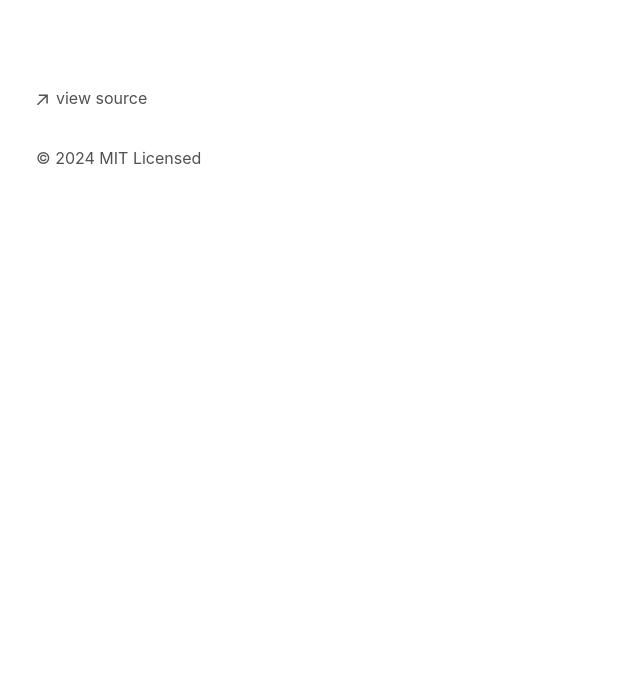
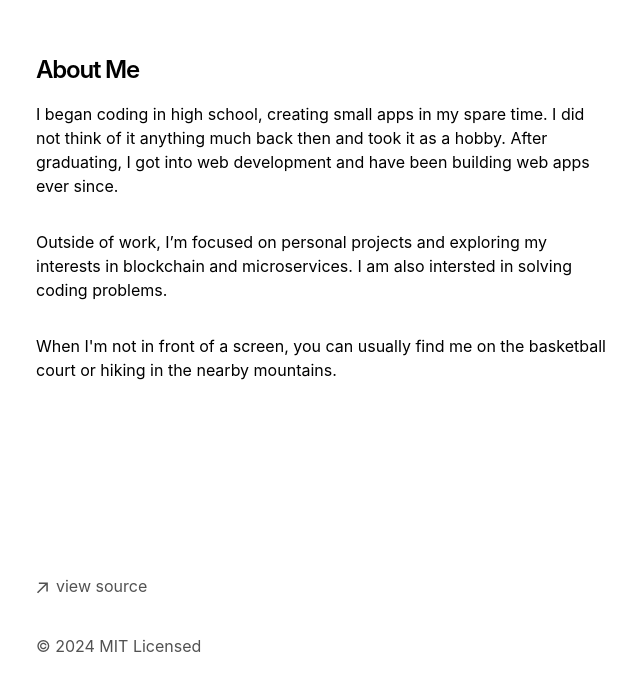
Before and after one commit to JosephRana11/v1, a Next.js app: page / in a window 1280 px wide. Shown: the part 778-1468 px from the top of the page, without its empty margins (316-956 px from the left). Before the commit the page ends 1012 px from the top, so only its background shows below. Built offline with nearby package versions, Linux system fonts and the light colour scheme.

Commit message:
feat: add about me

```diff
--- /dev/null
+++ b/app/about.tsx
@@ -0,0 +1,33 @@
+import Image from "next/image";
+
+export default function About(){
+    return (
+        <article className="flex flex-col gap-4">
+  <h1 className="custom-subheading">About Me</h1>
+  <p className="mb-4">
+    I began coding in high school, creating small apps in my spare time. I did not think of it anything much back then and took it as a hobby.
+     After graduating, I got into web development and have been building web apps ever since.
+  </p>
+  <p className="mb-4">
+    Outside of work, I’m focused on personal projects and exploring my interests in blockchain and microservices. I am also intersted in solving coding problems.
+  </p>
+  <p className="mb-4">
+    When I'm not in front of a screen, you can usually find me on the basketball court or hiking in the nearby mountains.
+  </p>
+  {/* <div className="flex justify-center">
+      <ProfileImage/>
+  </div> */}
+</article>
+
+    )
+}
+
+const ProfileImage = () => {
+    return (
+        <div className="relative justify-end items-end flex">
+            <Image src={"/assets/images/profile.jpg"} alt="Joseph Rana" width={300} height={300} className="grayscale aspect-square object-cover rounded-xl object-top"/>
+            <Image src={"/assets/images/profile.jpg"} alt="Joseph Rana" width={300} height={300} className="absolute top-10 right-10  aspect-square object-cover rounded-xl object-top"/>
+        </div>
+
+    )
+}
--- a/app/components/footer.tsx
+++ b/app/components/footer.tsx
@@ -17,7 +17,7 @@ function ArrowIcon() {
 
 export default function Footer() {
   return (
-    <footer className="mb-16">
+    <footer className="mb-16 mt-36">
       <ul className="font-sm mt-8 flex flex-col space-x-0 space-y-2 text-neutral-600 md:flex-row md:space-x-4 md:space-y-0 dark:text-neutral-300">
 
         <li>
--- a/app/page.tsx
+++ b/app/page.tsx
@@ -1,12 +1,18 @@
 import { BlogPosts } from 'app/components/posts'
 import Link from 'next/link'
 import Home from './home'
+import About from './about'
 
 export default function Page() {
   return (
+    <>
     <section className='h-[100vh] justify-center flex flex-col'>
       <Home/>
     </section>
+    <section>
+      <About/>
+    </section>
+    </>
   )
 }
 
--- a/app/tailwind.css
+++ b/app/tailwind.css
@@ -7,3 +7,7 @@
 .custom-heading {
   @apply text-4xl font-semibold tracking-tighter;
 }
+
+.custom-subheading {
+  @apply text-2xl font-semibold tracking-tighter;
+}
```
Also changed, not shown: public/assets/images/profile.jpg (added).
